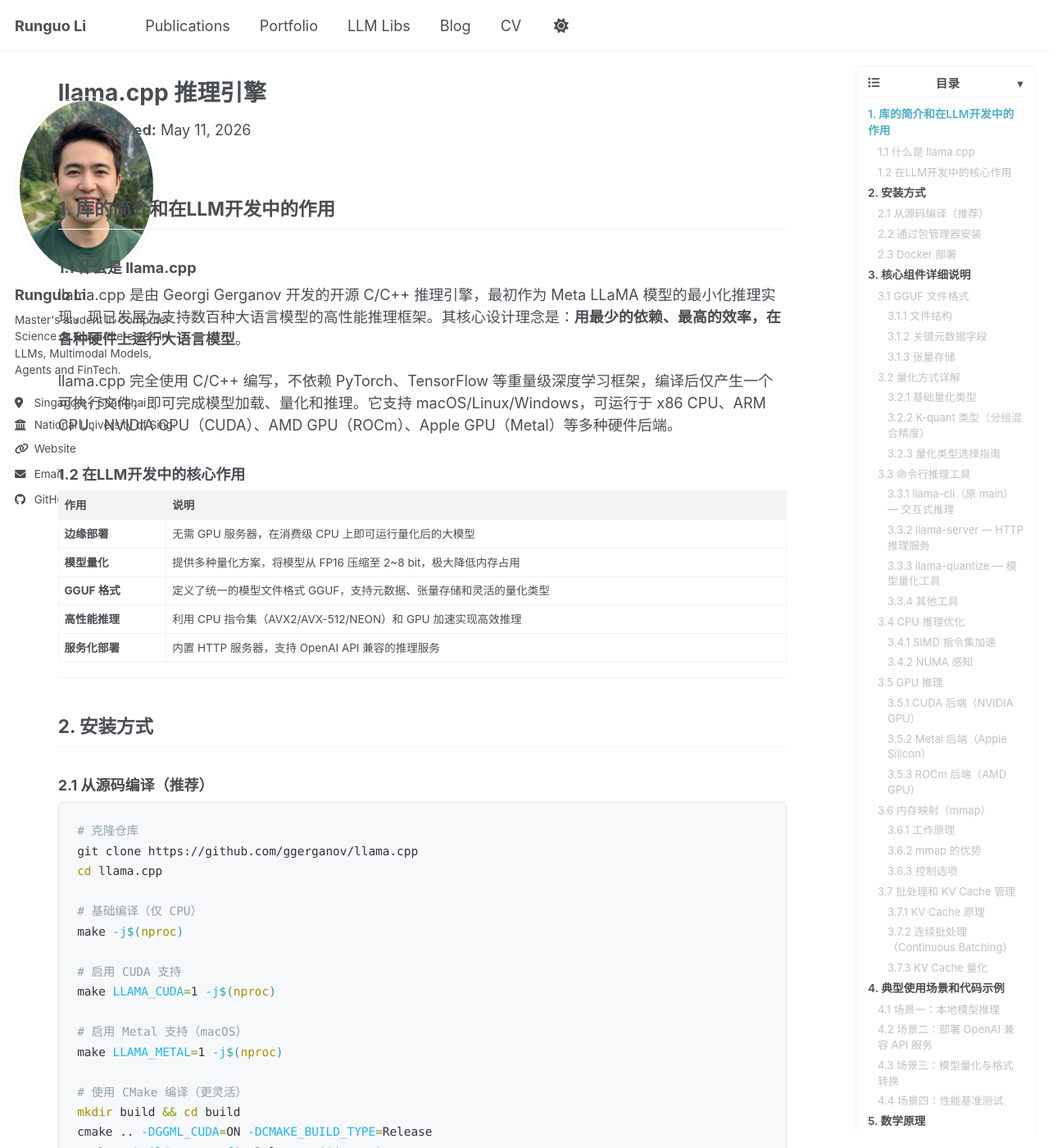
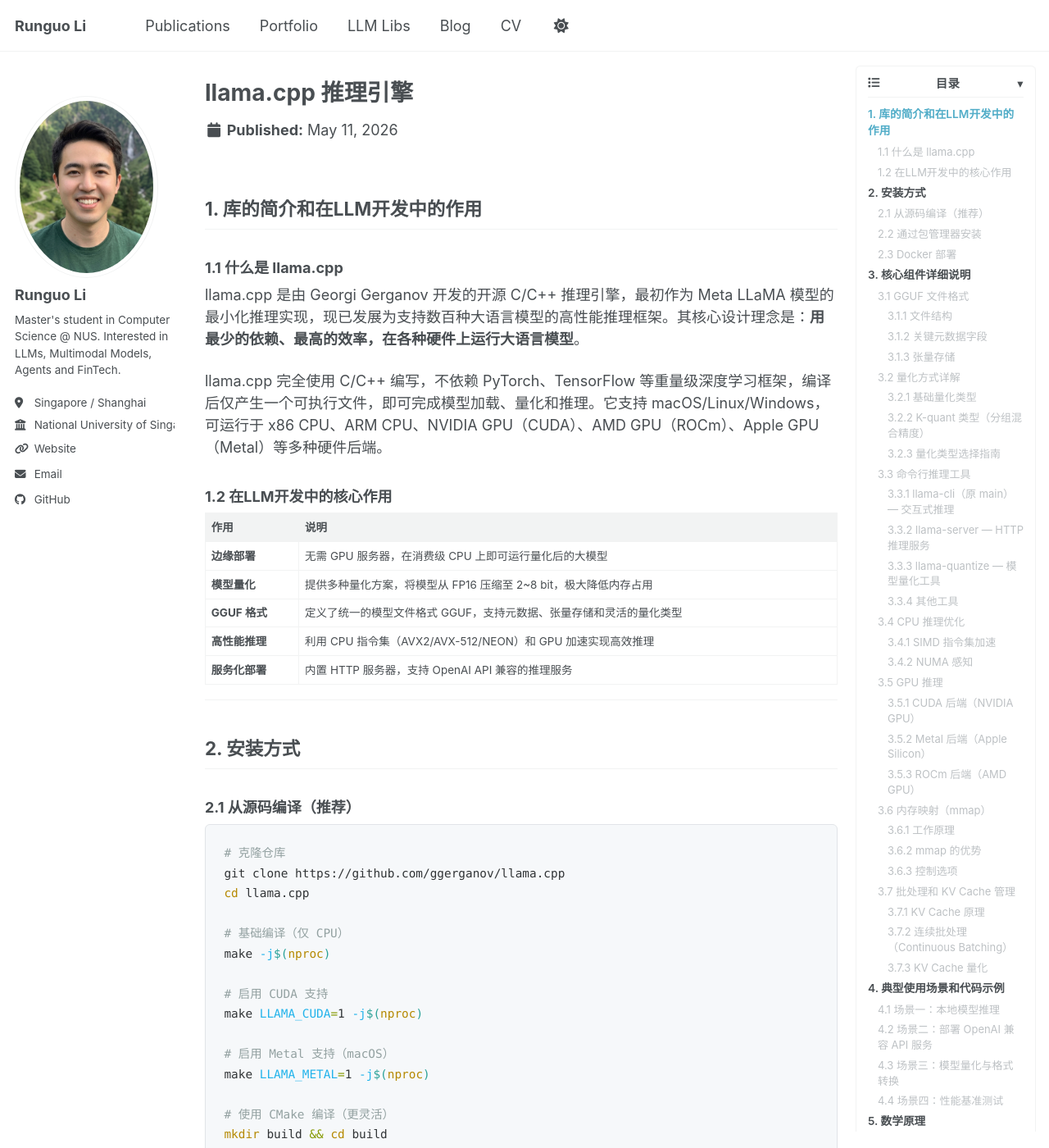
Before and after one commit to LiRunGuo/lirunguo.github.io, a Jekyll site: the page built from _llm-libs/14_llama_cpp.md, in a window 1280 px wide and 1400 px high. Shown: the whole window at 82% size. Built offline with Jekyll 4.4.1, drawn with Linux system fonts in a browser that asks for light colours; a script bundle is joined from its source files by our own code; library files that are not in the unit come from our copies.

Commit message:
Fix LLM Libs body overlap with sidebar; freeze TOC width and body width
- _llm_libs.scss: previous override used 'float:none; width:95% !important'
  which dropped the Susy float:right and pushed .page to the container's
  left edge, overlapping the author profile sidebar. Replace with a
  surgical override that keeps the inherited float:right and padding-left
  (the gap to the author sidebar) and only sets width=85.5932% (= 100% -
  sidebar's 14.4068%) and padding-right/margin-right=0. This recovers the
  empty 17% suffix without disturbing the left boundary.
- _llm_libs.scss: TOC sidebar width is now hard-fixed at 220px in both
  expanded and collapsed states (removed the toc-collapsed { width:auto;
  max-width:200px } rule). The 'content-with-toc' max-width is also held
  at calc(100% - 240px) regardless of TOC state, so collapsing/expanding
  the TOC no longer changes body width.
- footer/custom.html: drop the body.toc-collapsed-state mirror — no
  longer needed now that body width is constant.

```diff
--- a/_includes/footer/custom.html
+++ b/_includes/footer/custom.html
@@ -136,15 +136,14 @@
   /* Title click toggles the TOC. Behaviour depends on screen width:
      - narrow (≤1199px): toggles `.toc-open` (closed by default).
      - wide  (≥1200px): toggles `.toc-collapsed` (open by default).
-     We mirror the wide-screen state onto <body> so CSS can grow the body
-     width back to 100% without relying on :has(). */
+     The TOC sidebar's outer dimensions stay fixed in both states; only the
+     list visibility changes, so body width never changes. */
   if (tocTitle) {
     tocTitle.addEventListener('click', function() {
       if (window.matchMedia('(max-width: 1199px)').matches) {
         tocSidebar.classList.toggle('toc-open');
       } else {
-        var collapsed = tocSidebar.classList.toggle('toc-collapsed');
-        document.body.classList.toggle('toc-collapsed-state', collapsed);
+        tocSidebar.classList.toggle('toc-collapsed');
       }
     });
   }
--- a/_sass/layout/_llm_libs.scss
+++ b/_sass/layout/_llm_libs.scss
@@ -5,19 +5,22 @@
 /*
    Wider main column for LLM Libs subpages
    ----------------------------------------
-   The base theme reserves ~17% of the row for an empty right gutter (Susy
-   `suffix(2 of 12)` on `.page`) plus a 1280px cap on `#main`. That makes long
-   technical docs feel cramped. For LLM Libs subpages we kill the suffix and
-   raise the cap so the body has more room. The right-rail TOC is fixed-
-   positioned and does not need this gutter.
+   Base theme `.page` (compiled):
+     width: 83.0508%; float: right; padding-left: 4.2373%; padding-right: 16.9492%;
+   The padding-right is the empty `suffix(2 of 12)` Susy gutter. We reclaim
+   it: keep float:right and padding-left (so we don't overlap the author
+   sidebar on the left), but drop padding-right and grow width so .page
+   fills everything to the right of the sidebar.
+   Sidebar is span(2 of 12) ≈ 14.4068% of the row, so the maximum width
+   we can take without overlapping is 100% - 14.4068% = 85.5932%.
    ========================================================================== */
 
 @media screen and (min-width: 64em) /* matches Susy $large = 925px */ {
   body.collection--llm-libs .page {
-    padding-right: 0 !important;
-    margin-right: 0 !important;
-    width: 95% !important;        /* drop the 2/12 suffix */
-    float: none;
+    width: 85.5932%;
+    padding-right: 0;
+    margin-right: 0;
+    /* keep the inherited padding-left: ~4.24% and float:right */
   }
 }
 
@@ -70,22 +73,18 @@
     position: fixed;
     top: 80px;
     right: 16px;
-    width: 220px;
+    width: 220px;          /* fixed width, regardless of expand/collapse */
     max-height: calc(100vh - 100px);
     overflow-y: auto;
     z-index: 10;
   }
 
-  /* Desktop: open by default; user can collapse via the caret */
+  /* Desktop: open by default; user can collapse via the caret. */
   .toc-sidebar .toc-list {
     display: block;
   }
   .toc-sidebar.toc-collapsed .toc-list {
     display: none;
-  }
-  .toc-sidebar.toc-collapsed {
-    width: auto;
-    max-width: 200px;
   }
   .toc-sidebar.toc-collapsed .toc-caret {
     transform: rotate(-90deg);
@@ -191,13 +190,10 @@
     border-radius: 2px;
   }
 
-  /* Content leaves space for TOC on the right when expanded */
+  /* Body width is constant — TOC area is always reserved.
+     Width does not change when TOC collapses/expands. */
   .content-with-toc {
     max-width: calc(100% - 240px);
-  }
-  /* When TOC is collapsed give the body the full width back */
-  body.toc-collapsed-state .content-with-toc {
-    max-width: 100%;
   }
 }
 
```
